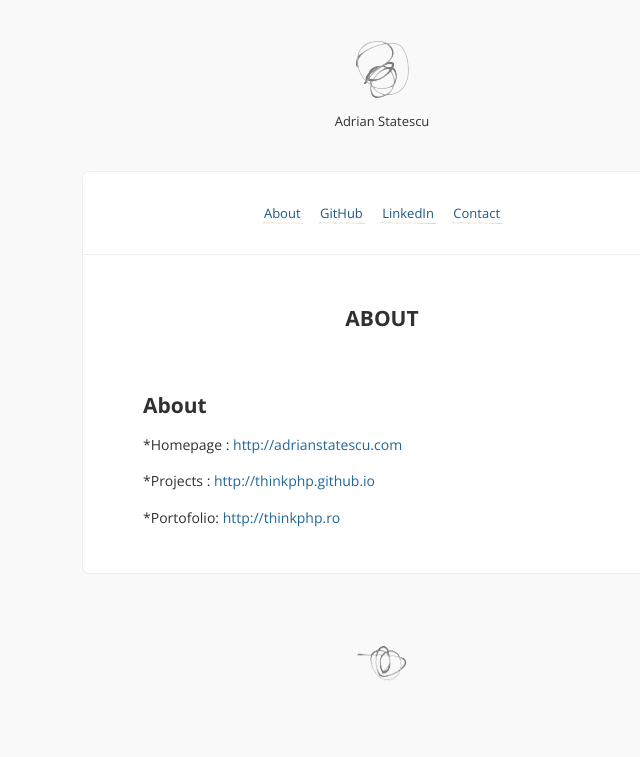
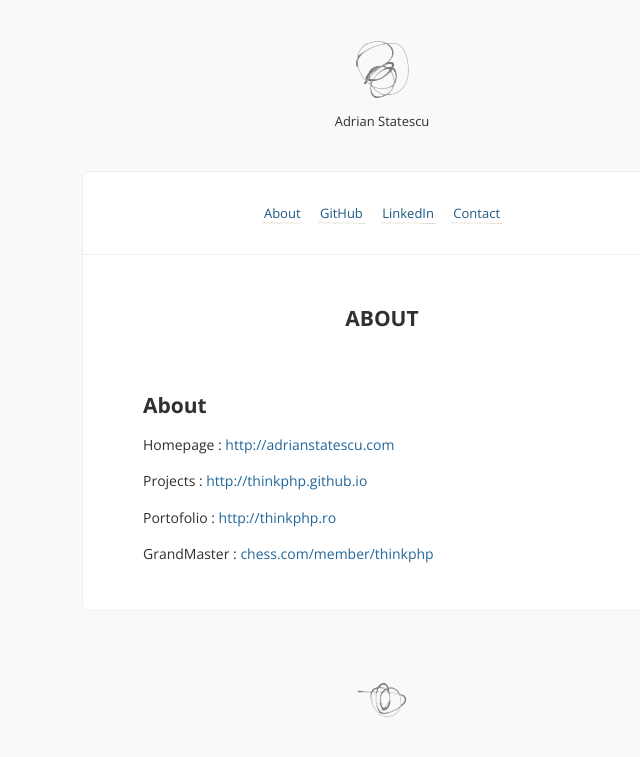
Before and after one commit to thinkphp/thinkphp.herokuapp.com, a Jekyll site: the page built from about.md, in a window 1280 px wide. Shown: the top 757 px of the page, without its empty margins (258-898 px from the left). Built offline with Jekyll 4.4.1, drawn with Linux system fonts in a browser that asks for light colours; comment, search, counter and statistics services are not loaded.

Commit message:
adding chess

```diff
--- a/about.md
+++ b/about.md
@@ -7,8 +7,10 @@ permalink: /about/
 About
 -----
 
- *Homepage  : [http://adrianstatescu.com](http://adrianstatescu.com)
+  Homepage    : [http://adrianstatescu.com](http://adrianstatescu.com)
 
- *Projects  : [http://thinkphp.github.io](http://thinkphp.github.io)
+  Projects    : [http://thinkphp.github.io](http://thinkphp.github.io)
 
- *Portofolio: [http://thinkphp.ro](http://thinkphp.ro)
+  Portofolio  : [http://thinkphp.ro](http://thinkphp.ro)
+
+  GrandMaster : [chess.com/member/thinkphp](https://www.chess.com/member/thinkphp)
```
